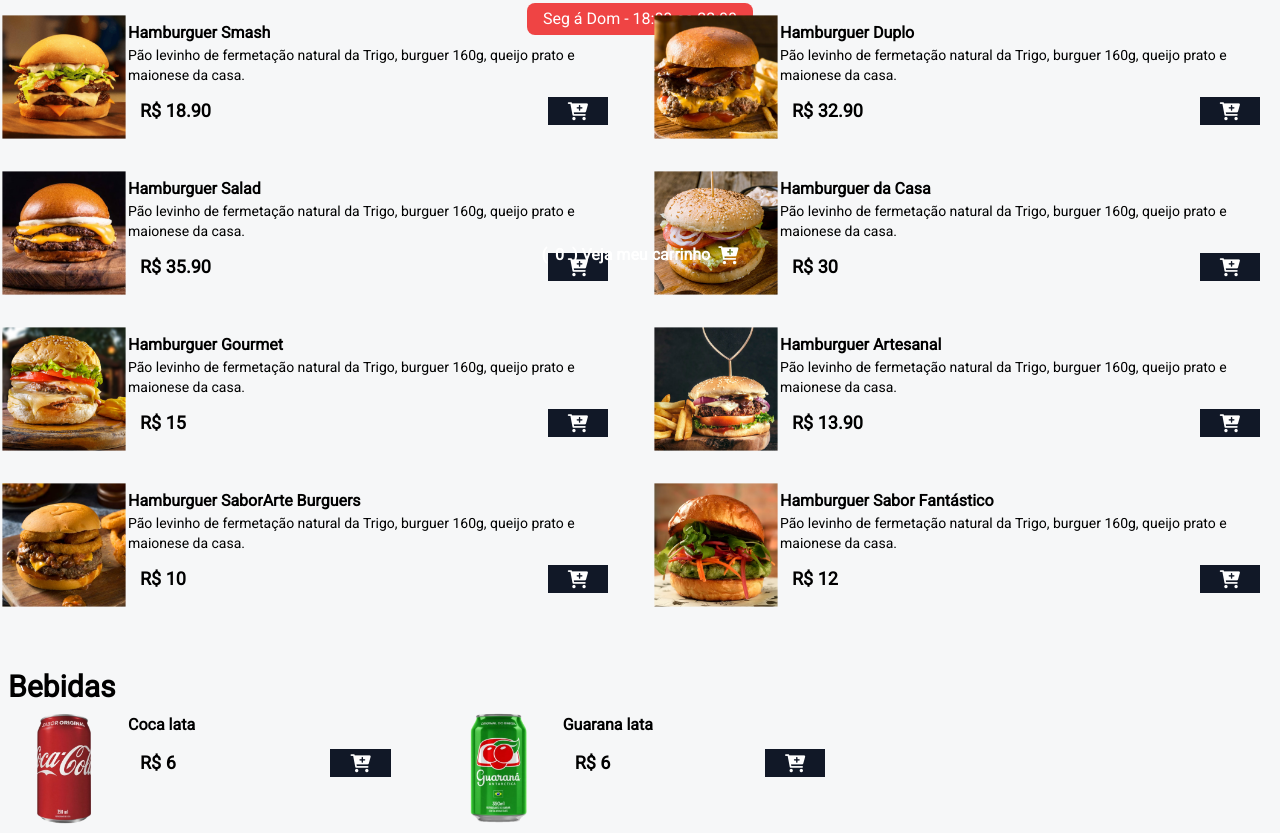
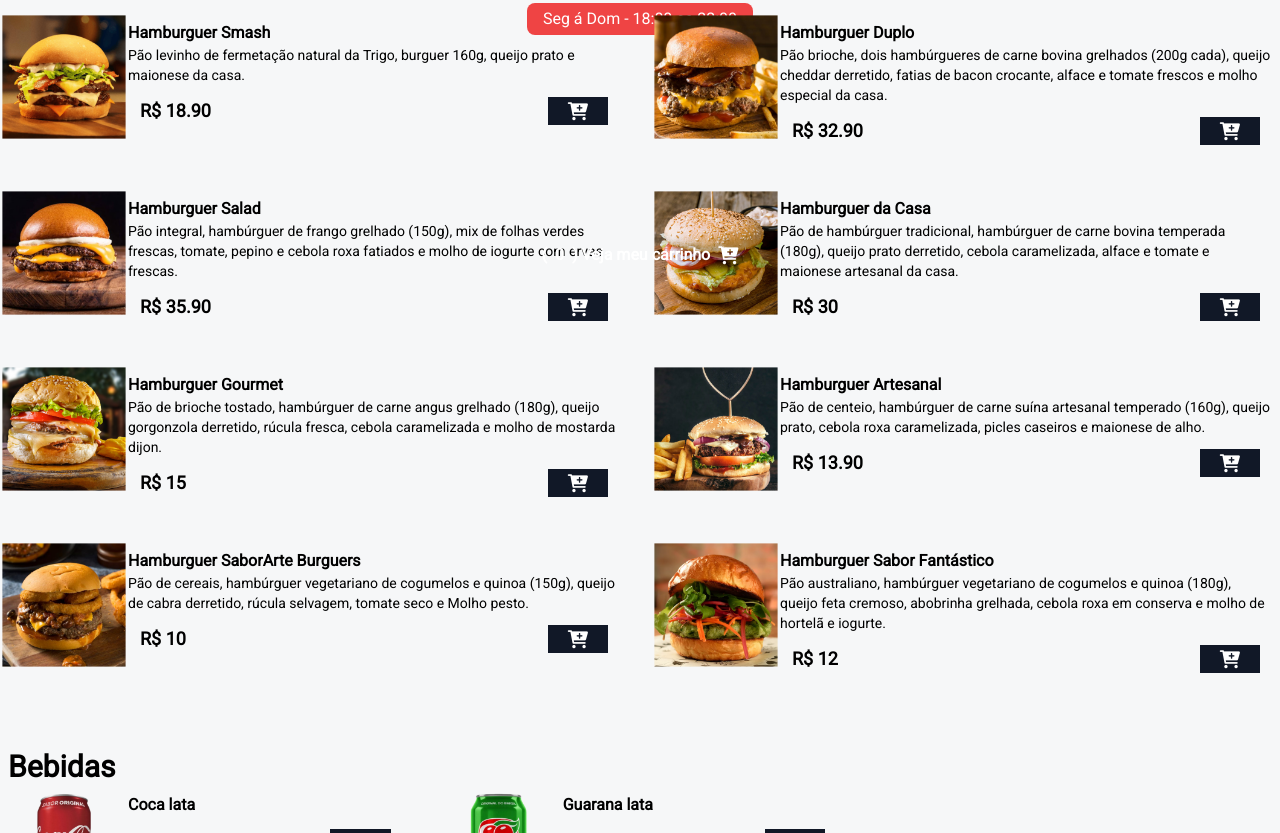
Before and after one commit to VictorCodeCraft/cardapio, a website: page index.html in a window 1280 px wide. Shown: the part 519-1352 px from the top of the page. Drawn offline with nearby package versions, Linux system fonts and the light colour scheme; files whose address does not match are found by name.

Commit message:
index.html

```diff
--- a/index.html
+++ b/index.html
@@ -1,8 +1,11 @@
 <!DOCTYPE html>
-<html lang="en">
+<html lang="pt-BR">
 <head>
     <meta charset="UTF-8">
     <meta name="viewport" content="width=device-width, initial-scale=1.0">
+    <meta name="description" content="Faça pedidos online na 'Santana's Grill & Burgers'. Explore nosso cardápio, adicione seus hambúrgueres favoritos ao carrinho e finalize seu pedido em poucos cliques.
+    Experimente agora e deixe-nos levar o sabor até você">
+    <title>Santana's Grill & Burgers - A melhor hamburgueria</title>
 
   <link rel="stylesheet" type="text/css" href="https://cdn.jsdelivr.net/npm/toastify-js/src/toastify.min.css" />
 
@@ -14,11 +17,8 @@
     <link rel="stylesheet" href="https://cdnjs.cloudflare.com/ajax/libs/font-awesome/6.0.0-beta3/css/all.min.css" integrity="sha512-Fo3rlrZj/k7ujTnHg4CGR2D7kSs0v4LLanw2qksYuRlEzO+tcaEPQogQ0KaoGN26/zrn20ImR1DfuLWnOo7aBA=="
     crossorigin="anonymous" referrerpolicy="no-referrer" />
 
-  <!-- META TAG OG-->
-
     <link rel="stylesheet" href="./styles/output.css">
 
-    <title>Dev burguer - A melhor hamburgueria dev</title>
 </head>
 
 <body>
@@ -49,8 +49,6 @@
     </div>
  </header>
 
-
-    </div>
 <!--FIM HEADER-->
 
   <h2 class="text-2xl md:text-3xl font-bold text-center mt-9 mb-6">
@@ -59,9 +57,7 @@
 
 <!--INICIO MENU-->
   <div id="menu">
-
     <main class="grid grid-cols-1  md:grid-cols-2 gap-7  md:gap-10 mx-auto maxiw-7xl px-2 mb-16">
-
         <!--PRODUTO ITEM-->
         <div class="flex gap-2">
             <img
@@ -73,7 +69,6 @@
                   <p class="font-bold">Hamburguer Smash</p>
                   <p class="text-sm">Pão levinho de fermetação natural da Trigo, burguer 160g, queijo prato e
                       maionese da casa.</p>
-
                   <div class="flex items-center gap-2 justify-between m-3">
                       <p class="font-bold text-lg">R$ 18.90</p>
                       <button
@@ -97,9 +92,8 @@
           />
         <div>
             <p class="font-bold">Hamburguer Duplo</p>
-                <p class="text-sm">Pão levinho de fermetação natural da Trigo, burguer 160g, queijo prato e
-                    maionese da casa.</p>
-
+            <p class="text-sm">Pão brioche, dois hambúrgueres de carne bovina grelhados (200g cada),
+              queijo cheddar derretido, fatias de bacon crocante, alface e tomate frescos e molho especial da casa.</p>
             <div class="flex items-center gap-2 justify-between m-3">
                 <p class="font-bold text-lg">R$ 32.90</p>
                 <button
@@ -123,9 +117,8 @@
         />
         <div>
             <p class="font-bold">Hamburguer Salad</p>
-                      <p class="text-sm">Pão levinho de fermetação natural da Trigo, burguer 160g, queijo prato e
-                          maionese da casa.</p>
-
+            <p class="text-sm">Pão integral, hambúrguer de frango grelhado (150g), mix de folhas verdes frescas, tomate,
+              pepino e cebola roxa fatiados e molho de iogurte com ervas frescas.</p>
             <div class="flex items-center gap-2 justify-between m-3">
                 <p class="font-bold text-lg">R$ 35.90</p>
                 <button
@@ -149,9 +142,8 @@
           />
         <div>
             <p class="font-bold">Hamburguer da Casa</p>
-                <p class="text-sm">Pão levinho de fermetação natural da Trigo, burguer 160g, queijo prato e
-                    maionese da casa.</p>
-
+            <p class="text-sm">Pão de hambúrguer tradicional, hambúrguer de carne bovina temperada (180g),
+              queijo prato derretido, cebola caramelizada, alface e tomate e maionese artesanal da casa.</p>
             <div class="flex items-center gap-2 justify-between m-3">
                 <p class="font-bold text-lg">R$ 30</p>
                 <button
@@ -175,8 +167,8 @@
           />
           <div>
             <p class="font-bold">Hamburguer Gourmet</p>
-                <p class="text-sm">Pão levinho de fermetação natural da Trigo, burguer 160g, queijo prato e
-                    maionese da casa.</p>
+            <p class="text-sm">Pão de brioche tostado, hambúrguer de carne angus grelhado (180g),
+              queijo gorgonzola derretido, rúcula fresca, cebola caramelizada e molho de mostarda dijon.</p>
 
             <div class="flex items-center gap-2 justify-between m-3">
                 <p class="font-bold text-lg">R$ 15</p>
@@ -201,8 +193,8 @@
           />
         <div>
             <p class="font-bold">Hamburguer Artesanal</p>
-                <p class="text-sm">Pão levinho de fermetação natural da Trigo, burguer 160g, queijo prato e
-                    maionese da casa.</p>
+            <p class="text-sm">Pão de centeio, hambúrguer de carne suína artesanal temperado (160g),
+                queijo prato, cebola roxa caramelizada, picles caseiros e maionese de alho.</p>
 
             <div class="flex items-center gap-2 justify-between m-3">
                 <p class="font-bold text-lg">R$ 13.90</p>
@@ -227,8 +219,8 @@
           />
         <div>
             <p class="font-bold">Hamburguer SaborArte Burguers</p>
-                <p class="text-sm">Pão levinho de fermetação natural da Trigo, burguer 160g, queijo prato e
-                    maionese da casa.</p>
+            <p class="text-sm">Pão de cereais, hambúrguer vegetariano de cogumelos e quinoa (150g),
+              queijo de cabra derretido, rúcula selvagem, tomate seco e Molho pesto.</p>
 
             <div class="flex items-center gap-2 justify-between m-3">
                 <p class="font-bold text-lg">R$ 10</p>
@@ -253,8 +245,8 @@
           />
         <div>
             <p class="font-bold">Hamburguer Sabor Fantástico</p>
-                <p class="text-sm">Pão levinho de fermetação natural da Trigo, burguer 160g, queijo prato e
-                    maionese da casa.</p>
+            <p class="text-sm">Pão australiano, hambúrguer vegetariano de cogumelos e quinoa (180g),
+              queijo feta cremoso, abobrinha grelhada, cebola roxa em conserva e molho de hortelã e iogurte.</p>
 
             <div class="flex items-center gap-2 justify-between m-3">
                 <p class="font-bold text-lg">R$ 12</p>
@@ -289,7 +281,6 @@
           alt="Hamburguer Smash"
           class="w-28 h-28 roudend-md hover: scale-110 hover:-rotate-2 duration-300"
         />
-
       <div class="w-full">
           <p class="font-bold">Coca lata</p>
 
@@ -316,7 +307,6 @@
           alt="Hamburguer Smash"
           class="w-28 h-28 roudend-md hover: scale-110 hover:-rotate-2 duration-300"
         />
-
       <div class="w-full">
           <p class="font-bold">Guarana lata</p>
 
```
Lines whose indentation alone changed are shown as unchanged.
